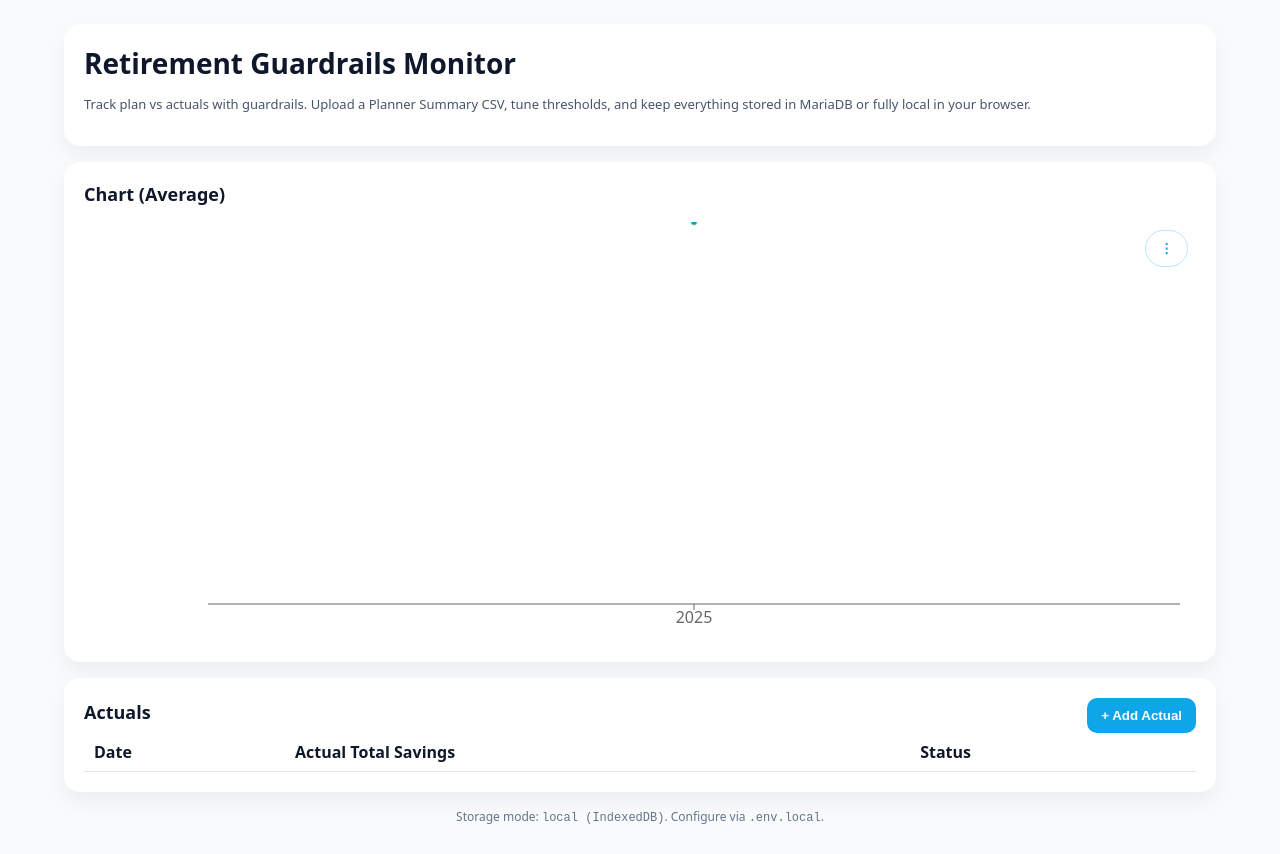
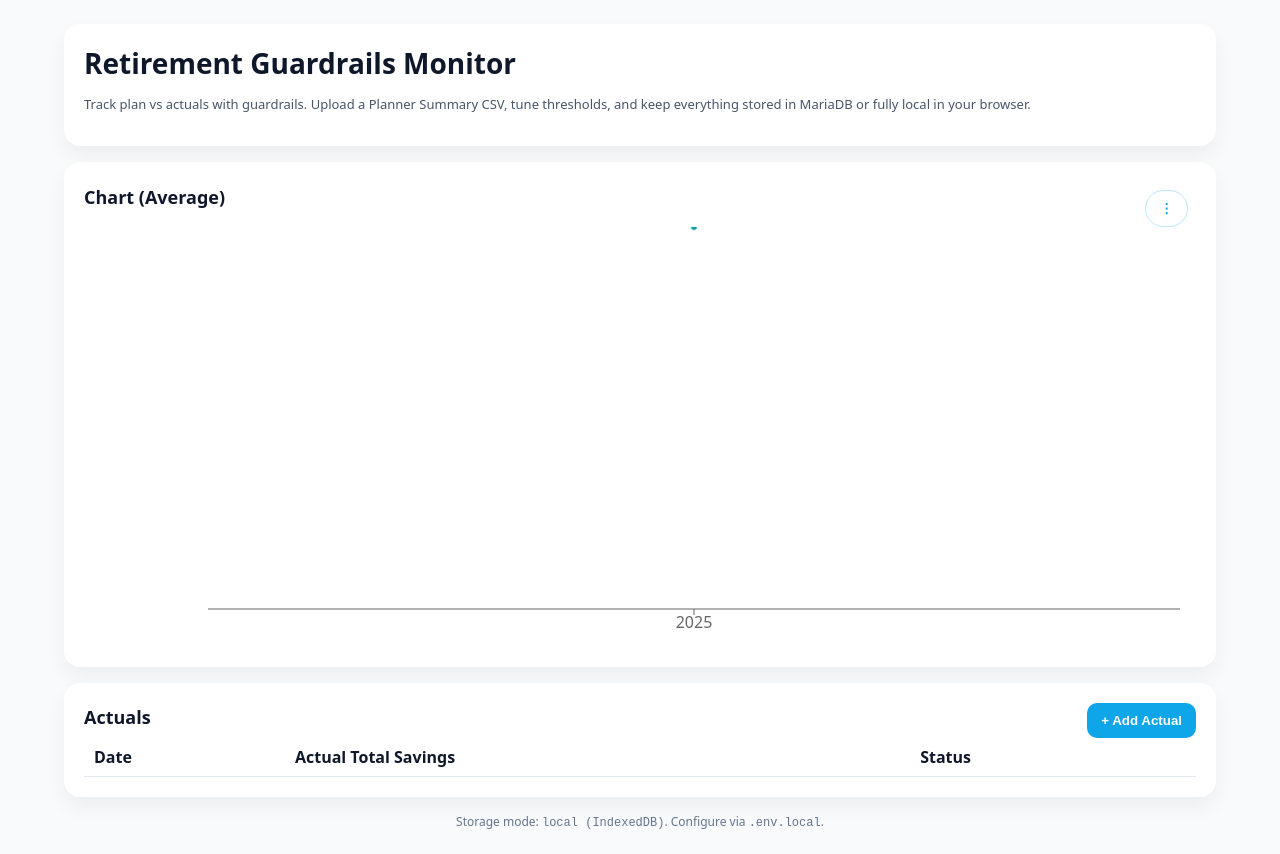
Before and after one commit to marksavoca/retirement-guardrails, a Next.js app: page / in a window 1280 px wide. Built offline with nearby package versions, Linux system fonts and the light colour scheme.

Commit message:
moved kabob to index. better kabob placement

```diff
--- a/components/GuardrailsChart.tsx
+++ b/components/GuardrailsChart.tsx
@@ -10,7 +10,6 @@ import {
 } from 'recharts'
 import { PlanPoint, ActualEntry } from '../lib/types'
 import { planValueAtDate } from '../lib/guardrails'
-import KebabMenu from './KebabMenu'
 
 const toISO = (d: string | Date) =>
   typeof d === 'string' ? d.slice(0, 10) : new Date(d).toISOString().slice(0, 10)
@@ -132,7 +131,6 @@ export default function GuardrailsChart({
 
   return (
     <div style={{ width: '100%', height: 420, position:'relative' }}>
-      <KebabMenu onUpload={() => (window as any).__openUpload?.()} onSettings={() => (window as any).__openSettings?.()} />
       <ResponsiveContainer>
         <ComposedChart
           data={frame}
--- a/components/KebabMenu.tsx
+++ b/components/KebabMenu.tsx
@@ -1,10 +1,14 @@
 import React, { useEffect, useRef, useState } from 'react';
+
+type KebabMenuProps = {
+  onUpload: () => void;
+  onSettings: () => void;
+};
 
 export default function KebabMenu({
   onUpload,
   onSettings,
-  }
-) {
+}: KebabMenuProps) {
   const [open, setOpen] = useState(false)
   const ref = useRef<HTMLDivElement | null>(null)
 
@@ -18,7 +22,7 @@ export default function KebabMenu({
   }, [])
 
   return (
-    <div ref={ref} style={{ position: 'absolute', right: 8, top: 8, zIndex: 10 }}>
+    <div ref={ref} style={{ position: 'relative', right: 8, top: 8, zIndex: 10 }}>
       <button
         aria-label="Menu"
         onClick={() => setOpen(v => !v)}
--- a/pages/index.tsx
+++ b/pages/index.tsx
@@ -12,6 +12,7 @@ import { useGuardrails } from '../hooks/useGuardrails'
 import type { PlanPoint, ActualEntry } from '../lib/types'
 import { planValueAtDate, isoToday } from '../lib/guardrails'
 import Header from '../components/Header'
+import KebabMenu from '../components/KebabMenu'
 
 type PageProps = {
   initialPlan: PlanPoint[]
@@ -122,10 +123,20 @@ export default function Home({
 
       {/* Chart + assumption selector */}
       <div className="card">
-        <div className="row" style={{ marginBottom: 8, alignItems: 'center', gap: 8 }}>
+        <div
+          className="row"
+          style={{ display: 'flex', alignItems: 'center', gap: 8, marginBottom: 8 }}
+        >
           <h2 className="h2">
             Chart {assumption ? `(${assumption})` : ''}
           </h2>
+          {/* right-aligned kebab */}
+          <div style={{ marginLeft: 'auto', position: 'relative' }}>
+            <KebabMenu
+              onUpload={() => (window as any).__openUpload?.()}
+              onSettings={() => (window as any).__openSettings?.()}
+            />
+          </div>
         </div>
 
         <GuardrailsChart
```
